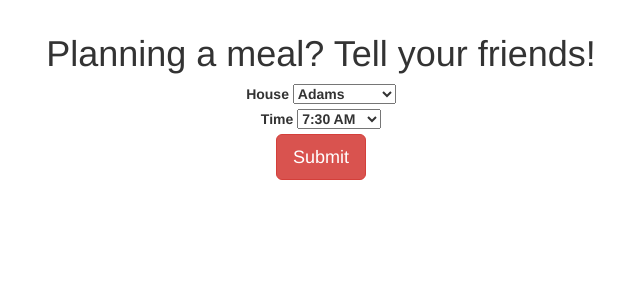
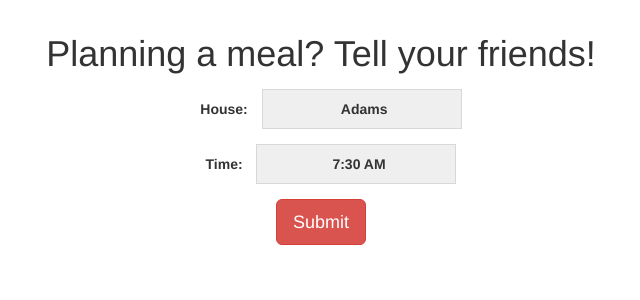
Before and after one commit to dionhagan/flask-grab-a-meal, a Flask app: page /plan in a window 1280 px wide. Shown: the part 51-351 px from the top of the page, without its empty margins (319-959 px from the left). Run offline with Flask 2, Linux system fonts and the light colour scheme; a user stored in the database is signed in; some libraries are stand-ins or nearby versions.

Commit message:
css dropdown changes

```diff
--- a/app/static/css/styles.css
+++ b/app/static/css/styles.css
@@ -1,21 +1,24 @@
 
-/*
-.mainselection {
-    border: solid 1px red;
+.dropdown {
     width:500px;
-    margin-left:50px;
-    background: url("images/dropdown_arrow.png") no-repeat #fff 319px 2px;
-     dropdown_arrow.png is a 31x28 image
-    height:70px;
+    margin-left:70px;
+    margin-right:70px;
+    margin-top:5px;
+    margin-bottom:5px;
+    /*background: url("images/dropdown_arrow.png") no-repeat #fff 319px 2px;
+     dropdown_arrow.png is a 31x28 image */
+    height:50px;
+    text-align:center;
+    text-indent:10px;
 }
 
 select {
-    border:0;
-    background:transparent;
+    border:30px;
+    background:solid #d8d8d8;
     height:40px;
     border:1px solid #d8d8d8;
-    width:350px;
+    width:200px;
+    text-align:center;
+    text-indent:5px;
     -webkit-appearance: none;
 }
-
-*/
--- a/app/templates/house.html
+++ b/app/templates/house.html
@@ -12,8 +12,8 @@
     <div class="col-md-8 col-md-offset-2">
       <form action="/house" method="post">
         <center>
-          <div class="form-group input-lg">
-            <label>House</label>
+          <div class="dropdown">
+            <label>House: </label>
             <label>
             <select name = "location">
             {% for location in locations %}
--- a/app/templates/index.html
+++ b/app/templates/index.html
@@ -10,7 +10,7 @@
 	</div>
 	<div class="jumbotron">
   	  <div class="container">
-        <h1 align="left">Hi there, {{ current_user.username }}!</h1><br>
+        <h1 align="left">Find your friends, {{ current_user.username }}!</h1><br>
         {% for meal in meals %}
         <div><p><b>{{ meal.author.username }}</b> is eating in <b>{{ meal.house }}</b> at <b>{{ meal.time }}</b> (posted at {{meal.date}}) </p></div>
         {% endfor %}
--- a/app/templates/plan.html
+++ b/app/templates/plan.html
@@ -2,8 +2,7 @@
 {% block content %}
 <div class="container">
   <div class="row">
-    <!-- <div class="col-md-12"> -->
-    <div class="mainselection">
+    <div class="col-md-12">
       <center>
         <h1>Planning a meal? Tell your friends!</h1>
       </center>
@@ -13,8 +12,8 @@
     <div class="col-md-8 col-md-offset-2">
       <form action="/plan" method="post">
         <center>
-          <div class="mainselection">
-            <label>House</label>
+          <div class="dropdown">
+            <label>House: </label>
             <label>
             <select name = "house">
             {% for house in houses %}
@@ -23,8 +22,8 @@
             </select>
             </label>
           </div>
-           <div class="mainselection">
-            <label>Time</label>
+           <div class="dropdown">
+            <label>Time:  </label>
             <label>
             <select name = "time">
             {% for time in times %}
```
